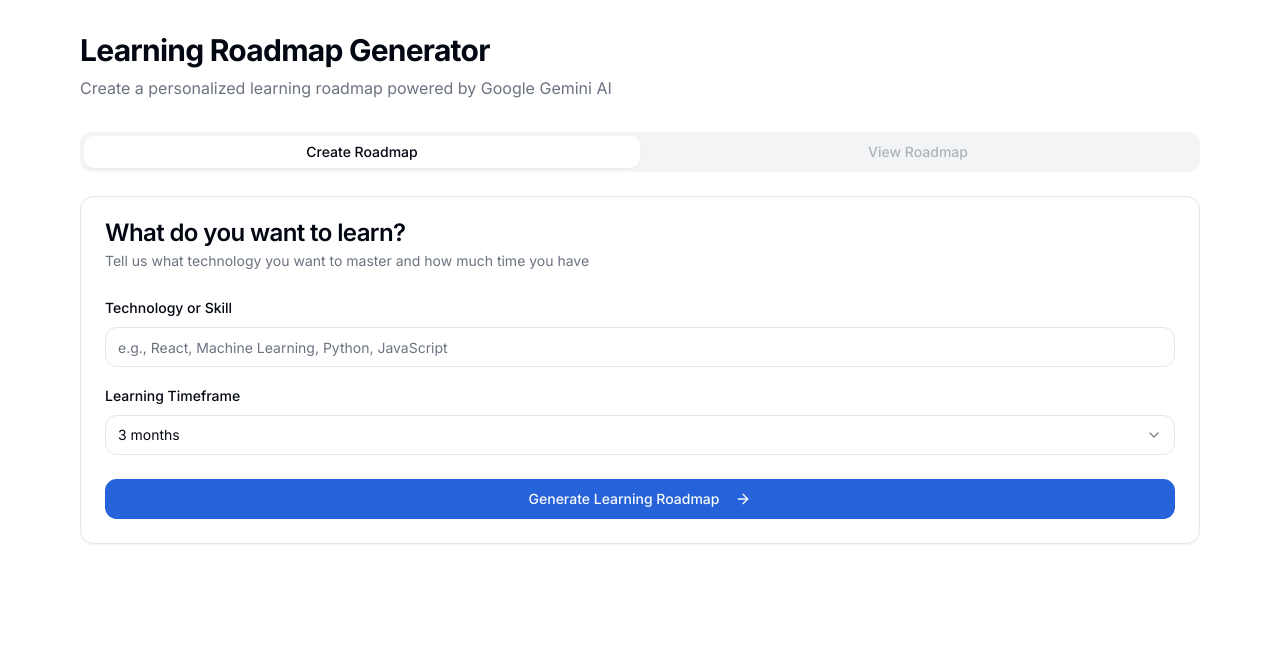
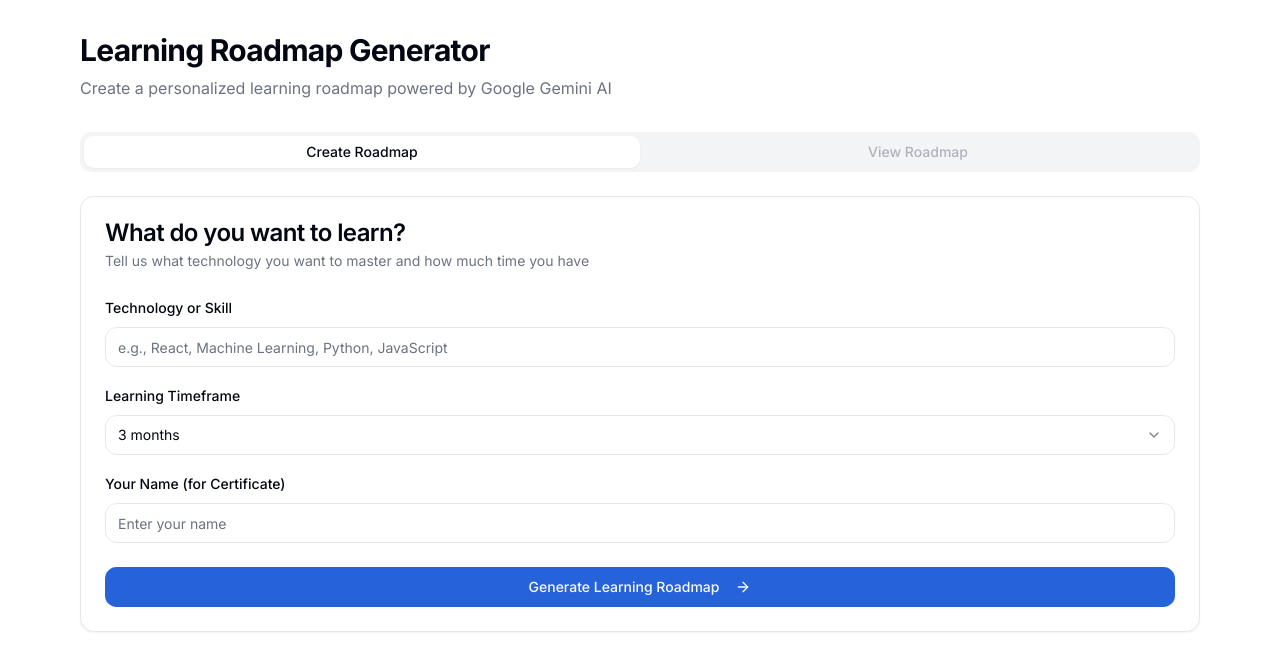
Before and after one commit to aadityakarna/knowquest-journey, a React (Vite) app: page /roadmap in a window 1280 px wide. Shown: the top 670 px of the page. Built offline with nearby package versions, Linux system fonts and the light colour scheme.

Commit message:
Add learner name option
Adds an option to input the learner's name for the certificate.

```diff
--- a/src/pages/LearningRoadmap.tsx
+++ b/src/pages/LearningRoadmap.tsx
@@ -35,6 +35,7 @@ const LearningRoadmap = () => {
   const [roadmap, setRoadmap] = useState<RoadmapItem[]>([]);
   const [activeTab, setActiveTab] = useState("input");
   const [showCertificate, setShowCertificate] = useState(false);
+  const [userName, setUserName] = useState("");
 
   const { addCompletedItem, removeCompletedItem, completedItems, setTotalItems, isRoadmapCompleted } = useProgress();
 
@@ -230,6 +231,15 @@ const LearningRoadmap = () => {
                   </SelectContent>
                 </Select>
               </div>
+              <div className="space-y-2">
+                <Label htmlFor="userName">Your Name (for Certificate)</Label>
+                <Input
+                  id="userName"
+                  placeholder="Enter your name"
+                  value={userName}
+                  onChange={(e) => setUserName(e.target.value)}
+                />
+              </div>
             </CardContent>
             <CardFooter>
               <Button
@@ -384,11 +394,12 @@ const LearningRoadmap = () => {
         </TabsContent>
       </Tabs>
 
-      {/* Certificate Dialog */}
+      {/* Certificate Dialog with userName prop */}
       <Certificate
         open={showCertificate}
         onOpenChange={setShowCertificate}
         technology={technology}
+        userName={userName || "Learner"}
       />
     </div>
   );
```
